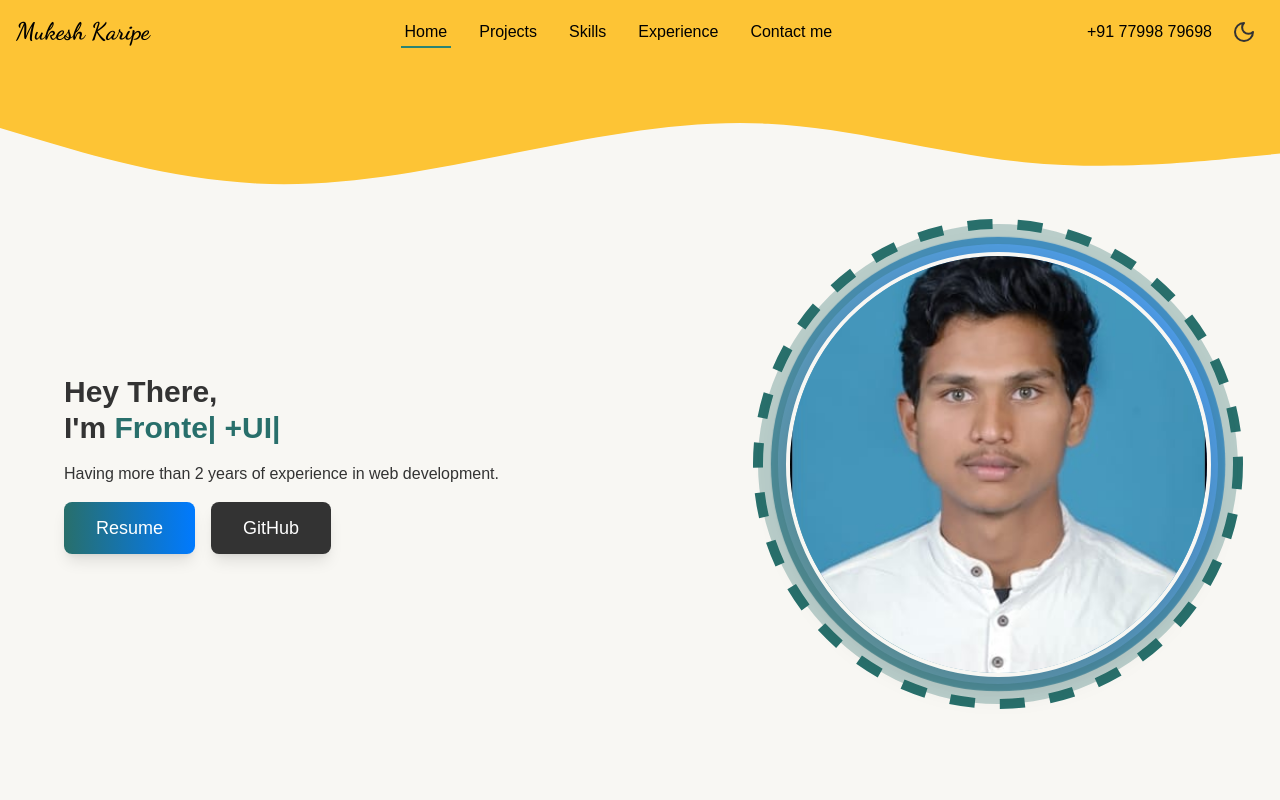
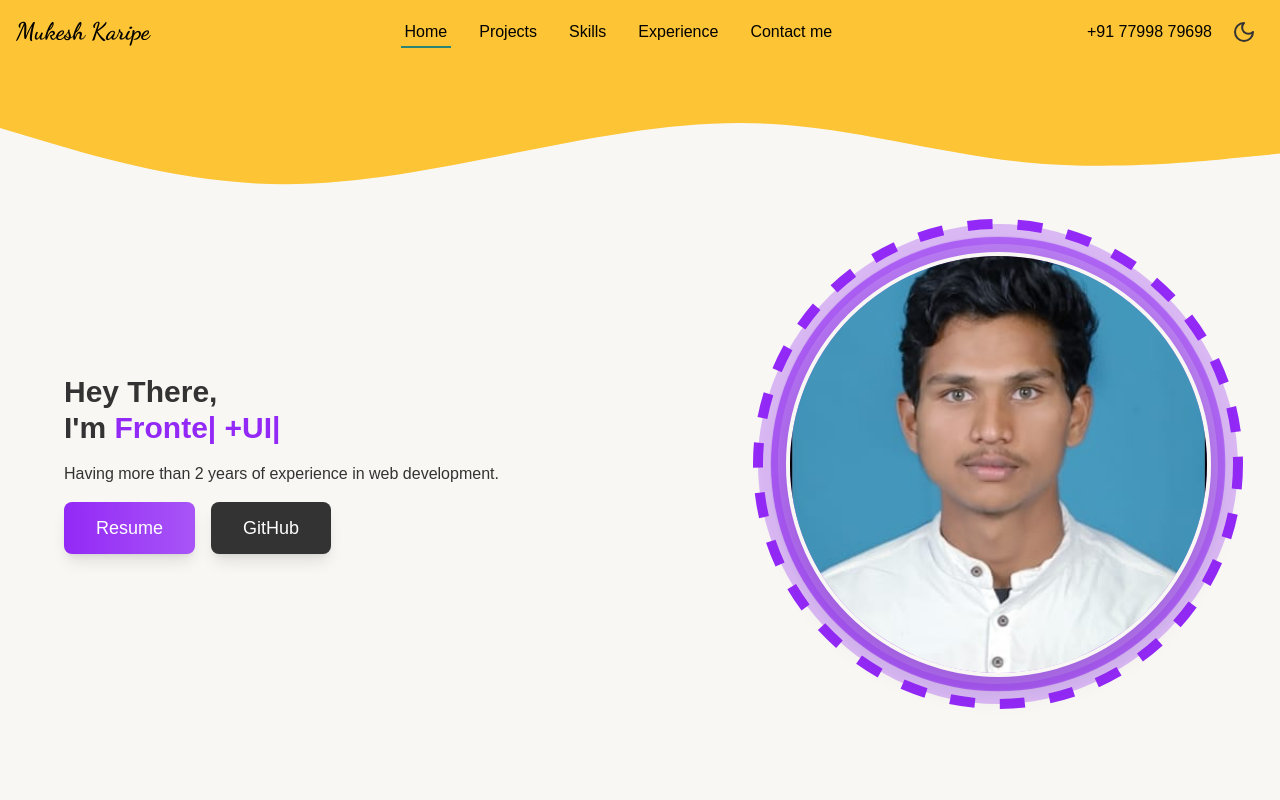
Before and after one commit to MukeshKaripe/portfolio-website, a React (Vite) app: page / in a window 1280 px wide. Shown: the top 800 px of the page. Built offline with nearby package versions, Linux system fonts and the light colour scheme; a web font is replaced by a local one.

Commit message:
contact information

```diff
--- a/src/components/Contact.tsx
+++ b/src/components/Contact.tsx
@@ -6,13 +6,13 @@ import { motion } from "framer-motion";
 
 const ContactSection: React.FC = () => {
     const contactInfo = {
-        email: "venugopalreddy9493@gmail.com",
+        email: "mukeshkaripe@gmail.com",
         website: "https://nerchuko.in/",
         twitter: "@venu_reddy_9493",
         linkedin: "www.linkedin.com/in/venureddy9493/",
-        address: "Kavali, Andhra Pradesh, India",
-        phone: "+91 80089 52100",
-        github: "https://github.com/venu123143" // Add the GitHub URL here
+        address: "Hyderabad, Telangana, India",
+        phone: "+91 77998 79698",
+        github: "https://github.com/MukeshKaripe"
     };
 
     const contactOptions = [
--- a/src/components/Home.tsx
+++ b/src/components/Home.tsx
@@ -98,7 +98,7 @@ const Home: React.FC = () => {
           <a
             target="_blank"
             rel="noopener noreferrer"
-            href="https://www.canva.com/design/DAFj-JlZs_I/lYKRtoro-a54diJcflWvuA/view?utm_content=DAFj-JlZs_I&utm_campaign=designshare&utm_medium=link&utm_source=editor"
+            href="src/assets/Mukesh_Karipe(Resume).pdf"
             className="px-8 py-3 block font-edu w-fit text-white font-medium text-lg rounded-lg shadow-lg transition-all duration-300 ease-in-out transform hover:scale-105 hover:shadow-xl focus:outline-none focus:ring-4"
             style={{
               background: "linear-gradient(to right, var(--accent-color), var(--accent-color-alt))",
--- a/src/css/App.css
+++ b/src/css/App.css
@@ -1,7 +1,6 @@
-
 .slick-prev:before,
 .slick-next:before {
-    color: black;
+	color: black;
 }
 
 .custom-scrollbar::-webkit-scrollbar {
@@ -26,5 +25,9 @@
 
 
 .page_title {
-    @apply text-3xl font-semibold mb-8 text-center font-rubik
+	@apply text-3xl font-semibold mb-8 text-center font-rubik
 }
+
+.focus\:ring-4:focus {
+	box-shadow: none;
+}
--- a/src/css/index.css
+++ b/src/css/index.css
@@ -34,8 +34,8 @@
   --background-color: #F8F7F3;
   --text-primary: #333333;
   --accent-color: #286F6B;
-  /* --accent-color: #4A90E2; */
-  --accent-color-alt: #007AFF;
+  --accent-color: #9329f6;
+  --accent-color-alt: #a855f7;
   --button-bg: #333333;
   --card-bg: #ffffff;
 }
@@ -43,9 +43,8 @@
 .dark {
   --background-color: #111B21;
   --text-primary: #d1d1d1;
-  --accent-color: #ff4081;
-  --accent-color-alt: #ff79c6;
+  --accent-color: #f76d01;
+  --accent-color-alt: #fd7710;
   --button-bg: #444444;
   --card-bg: #232631;
-  /* --card-bg: #373c3f; */
 }
--- a/src/ui/ExperienceUi.tsx
+++ b/src/ui/ExperienceUi.tsx
@@ -85,28 +85,28 @@ const Experience = () => {
 
     const experiences = [
         {
-            date: "Jul 2023 - Present",
+            date: "Feb 2023 - Present",
             title: "Associate Software Engineer",
             company_name: "Ahex Technologies.",
             icon: <CiLocationArrow1 />,
             iconBg: "#FDC435",
             points: [
-                "Expertise in Node.js and React.js. Worked with REST APIs, GraphQL , Sockets etc.",
+                "Expertise in React.js and UI development. Worked with REST APIs, GraphQL , Sockets etc.",
                 "Optimized application performance by refactoring code and improving algorithms.",
-                "Worked with multiple databases like MySql, Postgres, Mongodb and Redis.",
-                "Worked with Sequelize ORM in multiple projects.",
+                "Worked with multiple Frame Works like MUI, Shadcn, Bootstrap, PrimeNG and Ant Design.",
+                "Worked with UI Development in Angular projects.",
                 "Used TypeScript in every project.",
             ],
         },
         {
-            date: "Sep 2022 - Mar 2023",
-            title: "Jspiders Training",
-            company_name: "Jspiders (BTM layout) Bangalore",
+            date: "Sep 2022 - Jan 2023",
+            title: "Naresh IT Training",
+            company_name: "Naresh IT Hyderabad",
             icon: <CiGps />,
             iconBg: "#4CAF50",
             points: [
-                "Took comprehensive training in SQL, React.js, JavaScript, HTML, and CSS.",
-                "Focused on mastering foundational and advanced concepts over 8 months.",
+                "Took comprehensive training in React.js, JavaScript, Core JAVA, HTML5, and CSS3.",
+                "Focused on mastering foundational and advanced concepts over 5 months.",
             ],
         },
     ];
```
Also changed, not shown: 1 other file (tests, documents, lock files or other folders).
